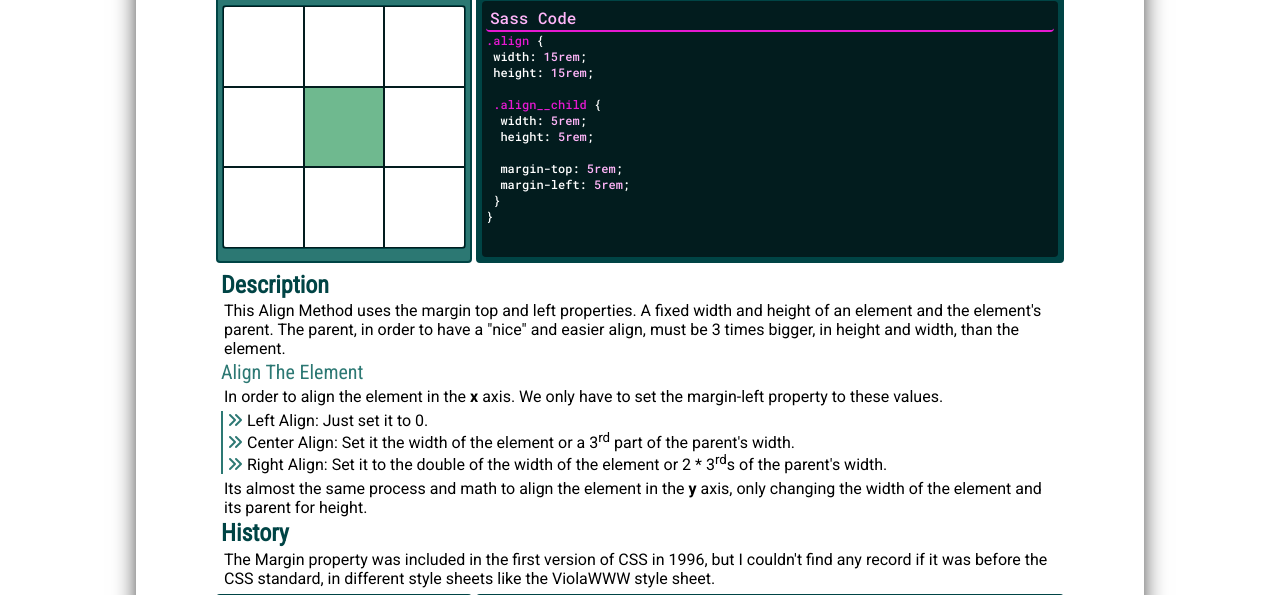
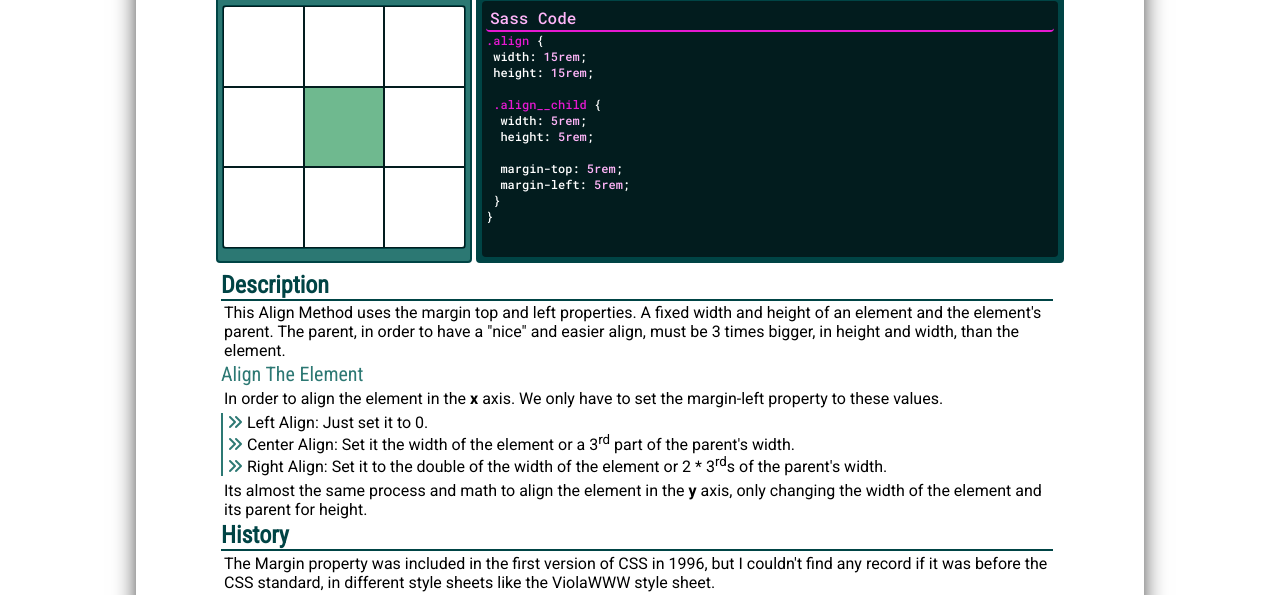
Before and after one commit to Bl4ky113/Align_Through_Css, a plain HTML site: page index.html in a window 1280 px wide. Shown: the part 99-694 px from the top of the page. Drawn offline with Linux system fonts and the light colour scheme.

Commit message:
Added border-bottom to titles in text sections

```diff
--- a/src/scss/style.scss
+++ b/src/scss/style.scss
@@ -242,6 +242,8 @@
     grid-area: text;
 
     .title {
+      border-bottom: 2px solid $color_dark;
+
       color: $color_dark;
       font: 700 1.5rem "Roboto Condensed", sans-serif;
     }
```
Also changed, not shown: src/css/style.css.
